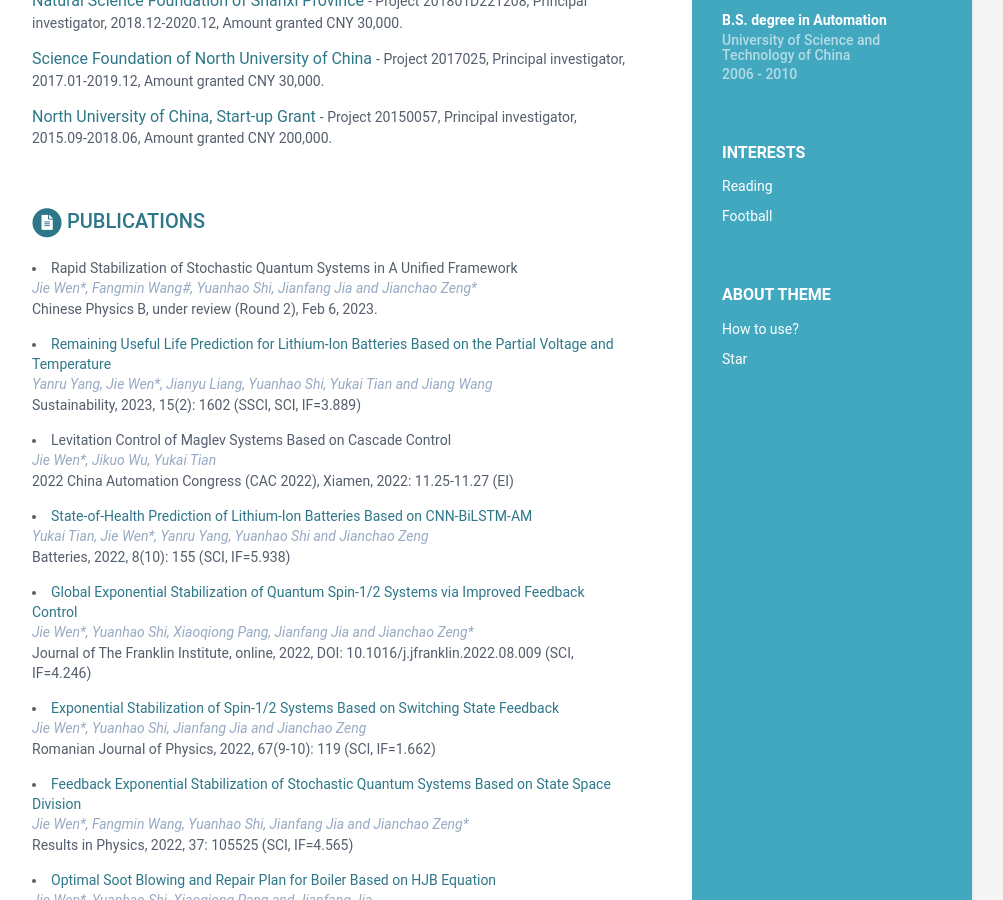
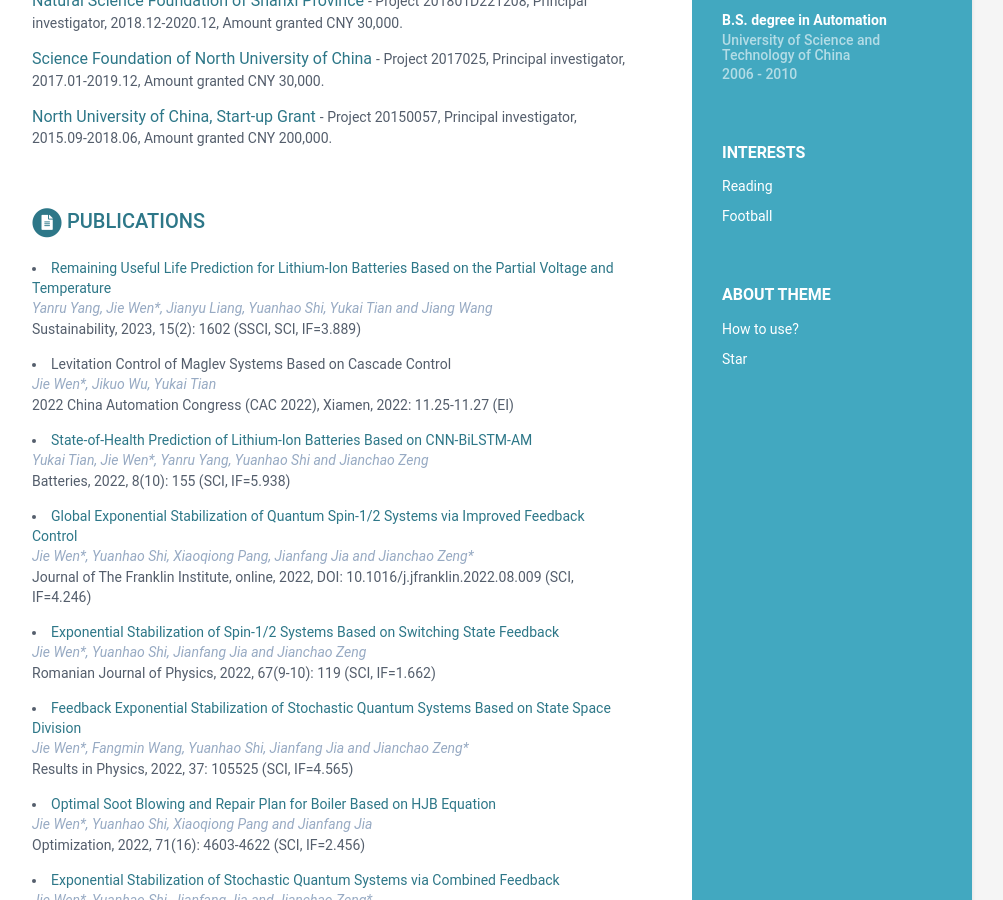
Before and after one commit to wenjie015/wenjie, a Jekyll site: the page built from index.html, in a window 1280 px wide and 900 px high, scrolled down 686 px. Shown: the whole window, without its empty margins (168-1171 px from the left). Built offline with Jekyll 4.4.1, drawn with Linux system fonts in a browser that asks for light colours; part of the change alters nothing that is shown.

Commit message:
Update data.yml

```diff
--- a/_data/data.yml
+++ b/_data/data.yml
@@ -55,10 +55,20 @@ projects:
 publications:
     title: Publications
     papers:
-      - title: Rapid Stabilization of Stochastic Quantum Systems in A Unified Framework
-        link:
-        authors: Jie Wen*, Fangmin Wang#, Yuanhao Shi, Jianfang Jia and Jianchao Zeng*
-        conference: "Chinese Physics B, under review (Round 2), Feb 6, 2023."
+      # - title: Rapid Stabilization of Stochastic Quantum Systems in A Unified Framework
+        # link:
+        # authors: Jie Wen*, Fangmin Wang, Yuanhao Shi, Jianfang Jia and Jianchao Zeng*
+        # conference: "Chinese Physics B, under review (Round 2), Feb 6, 2023."
+
+      # - title: Stable Levitation of Single-point Levitation Systems for Maglev Trains Based on Cascade Control
+        # link:
+        # authors: Jie Wen*, Fangling Wang
+        # conference: "Transactions of the Institute of Measurement and Control, under review, Jan 7, 2023."
+
+      # - title: Exponential Stabilization of Stochastic Time-delay Quantum Systems Based on Continuous Measurement Feedback
+        # link:
+        # authors: Jie Wen*, Yuanhao Shi, Xiaoqiong Pang, Jianfang Jia and Jianchao Zeng*
+        # conference: "Journal of The Franklin Institute, under review, Nov 2, 2022."
 
       - title: Remaining Useful Life Prediction for Lithium-Ion Batteries Based on the Partial Voltage and Temperature
         link: https://doi.org/10.3390/su15021602
```
